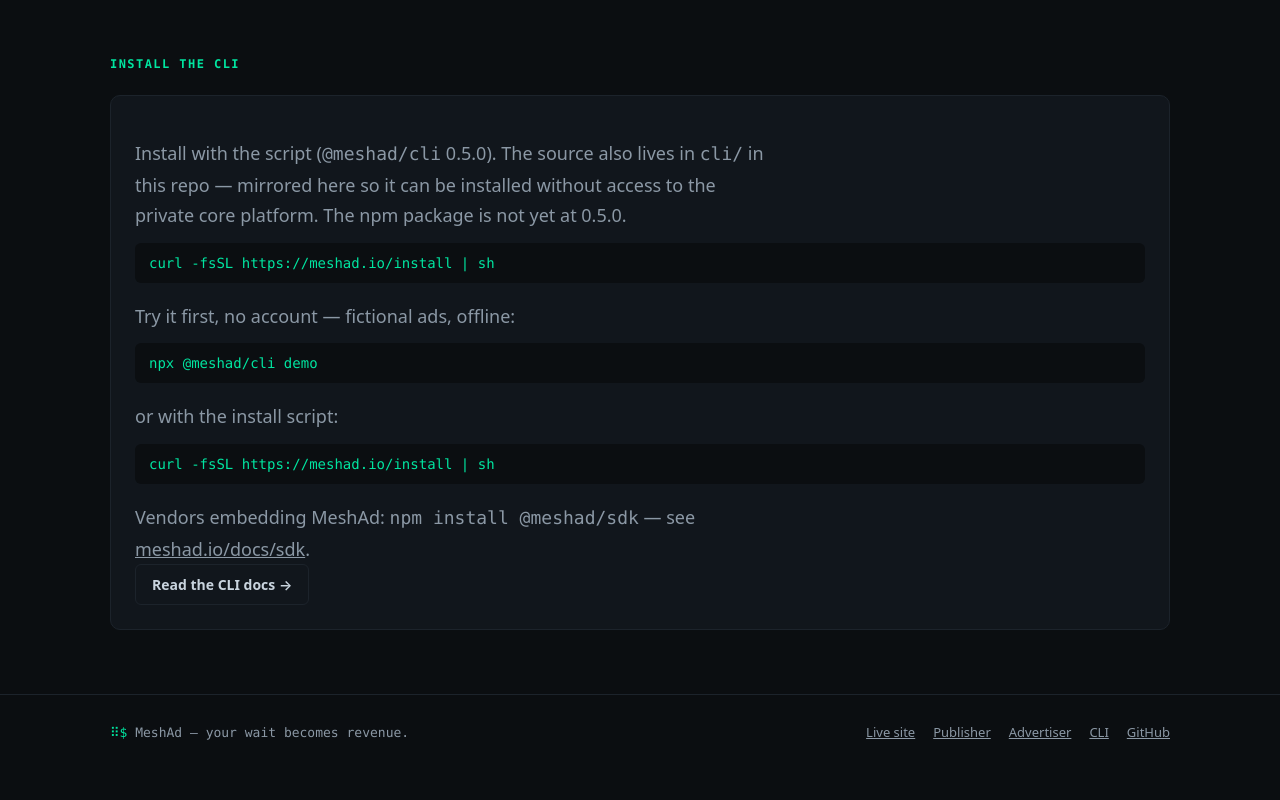
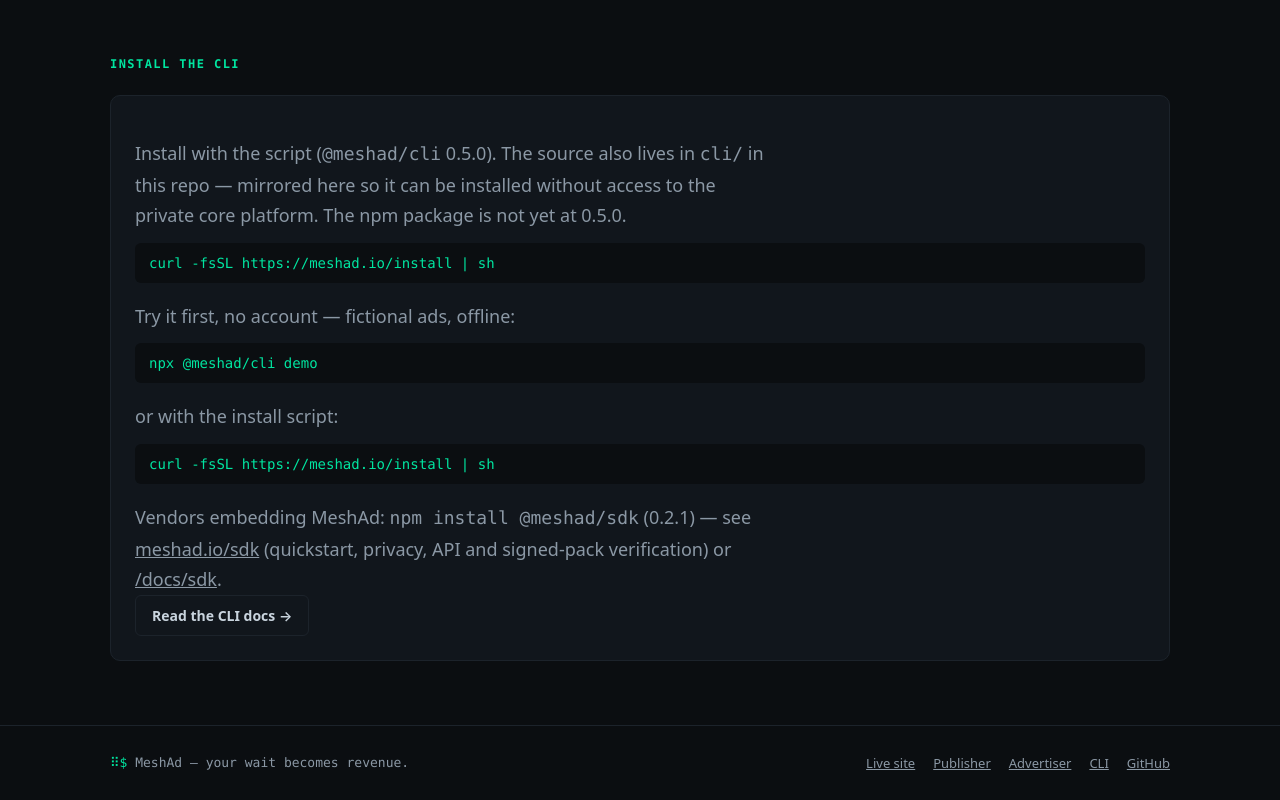
Before and after one commit to DiegoLial/meshad, a plain HTML site: page index.html in a window 1280 px wide. Shown: the part 4835-5635 px from the top of the page. Before the commit the page ends 5604 px from the top, so only its background shows below. Drawn offline with Linux system fonts and the light colour scheme.

Commit message:
docs: aponta o SDK 0.2.1 para meshad.io/sdk
Atualiza a seção de integração do @meshad/sdk no README e no index:
versão 0.2.1, privacidade (o SDK nunca lê prompt, código nem resposta),
verificação Ed25519 e links para /sdk e /docs/sdk.

```diff
--- a/index.html
+++ b/index.html
@@ -249,7 +249,7 @@
         <code class="cmd">npx @meshad/cli demo</code>
         <p class="lede" style="margin-bottom:0">or with the install script:</p>
         <code class="cmd">curl -fsSL https://meshad.io/install | sh</code>
-        <p class="lede" style="margin-bottom:0">Vendors embedding MeshAd: <code>npm install @meshad/sdk</code> — see <a href="https://meshad.io/docs/sdk">meshad.io/docs/sdk</a>.</p>
+        <p class="lede" style="margin-bottom:0">Vendors embedding MeshAd: <code>npm install @meshad/sdk</code> (0.2.1) — see <a href="https://meshad.io/sdk">meshad.io/sdk</a> (quickstart, privacy, API and signed-pack verification) or <a href="https://meshad.io/docs/sdk">/docs/sdk</a>.</p>
         <a class="btn btn-ghost" href="https://github.com/DiegoLial/meshad/blob/main/cli/README.md">Read the CLI docs →</a>
       </div>
     </section>
```
Also changed, not shown: README.md.
